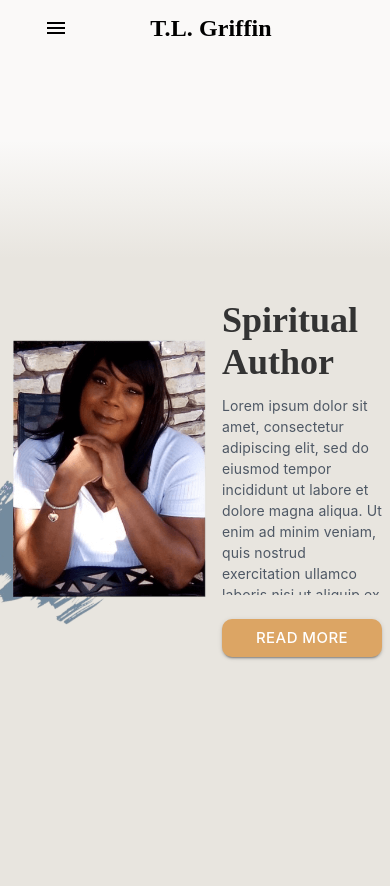
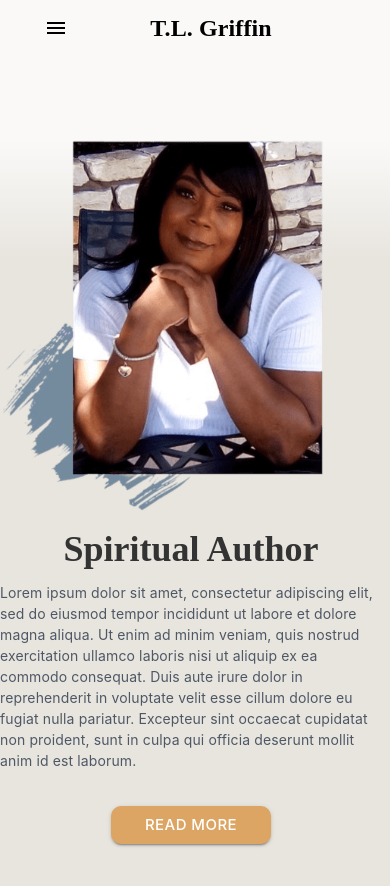
Before and after one commit to ChrisS561/TLGriffinBooks, a React (Create React App) app in the folder tisha-wesbite/: page / in a window 390 px wide. Shown: the top 886 px of the page. Built offline with nearby package versions, Linux system fonts and the light colour scheme; the HTML template or start-up script is replaced by a standard one.

Commit message:
Updated the responsiveness of the website

```diff
--- a/tisha-wesbite/src/Components/Navigation/NavBar.js
+++ b/tisha-wesbite/src/Components/Navigation/NavBar.js
@@ -11,7 +11,7 @@ import Button from '@mui/material/Button';
 import MenuItem from '@mui/material/MenuItem';
 import { common } from '@mui/material/colors';
 
-const pages = ['About', 'Books', 'Events', 'Contact'];
+const pages = ['About', 'Books', 'Contact',"Member Login"];
 // const Books = ['Book 1', 'Book 2', 'Book 3'];
 
 function NavBar() {
--- a/tisha-wesbite/src/Pages/AuthorPicture.js
+++ b/tisha-wesbite/src/Pages/AuthorPicture.js
@@ -10,7 +10,7 @@ export default function AuthorPicture() {
 			<Box
 				sx={{
 					display: 'flex',
-					height: { xs: '20rem', sm: '30rem', md: '35rem', lg: '40rem' },
+					height: { xs: '26rem', sm: '30rem', md: '35rem', lg: '40rem' },
 					marginRight: { md: '2rem' },
 					marginBottom: { md: '8rem' },
 					// transition: 'transform 0.2s ease-in-out', // Add a hover effect
--- a/tisha-wesbite/src/Pages/Homepage.js
+++ b/tisha-wesbite/src/Pages/Homepage.js
@@ -1,5 +1,5 @@
 import React from 'react';
-import { Box, Button, Typography } from '@mui/material';
+import { Box, Button, Container, Typography } from '@mui/material';
 import '../index.css';
 import AuthorPicture from './AuthorPicture';
 
@@ -16,7 +16,9 @@ export default function Homepage() {
 				height: '100vh',
 			}}
 		>
-			<AuthorPicture />
+			<Box sx={{ display: { xs: 'none', sm: 'flex' } }}>
+				<AuthorPicture />
+			</Box>
 			<Box
 				sx={{
 					display: 'block',
@@ -26,6 +28,9 @@ export default function Homepage() {
 					marginBottom: { md: 15, lg: 9 },
 				}}
 			>
+				<Box sx={{ display: { xs: 'flex', sm: 'none' } }}>
+					<AuthorPicture />
+				</Box>
 				<Typography
 					variant="h3"
 					sx={{
@@ -33,7 +38,7 @@ export default function Homepage() {
 						color: '#333',
 						textTransform: 'capitalize',
 						fontWeight: 'bold',
-						textAlign: { lg: 'center' },
+						textAlign: { xs: 'center', sm: 'left', lg: 'center' },
 						fontFamily: 'Playfair Display,serif',
 						fontSize: { xs: 36, sm: 48, lg: 60 },
 					}}
@@ -74,7 +79,7 @@ export default function Homepage() {
 						width: { xs: '10rem', sm: '15rem', md: '11rem' },
 						fontFamily: 'inter',
 						alignItems: 'center',
-						margin: { lg: '0 auto' },
+						margin: { xs: '0 auto', sm:"0", lg: '0 auto' },
 						justifyContent: 'center',
 					}}
 				>
```
